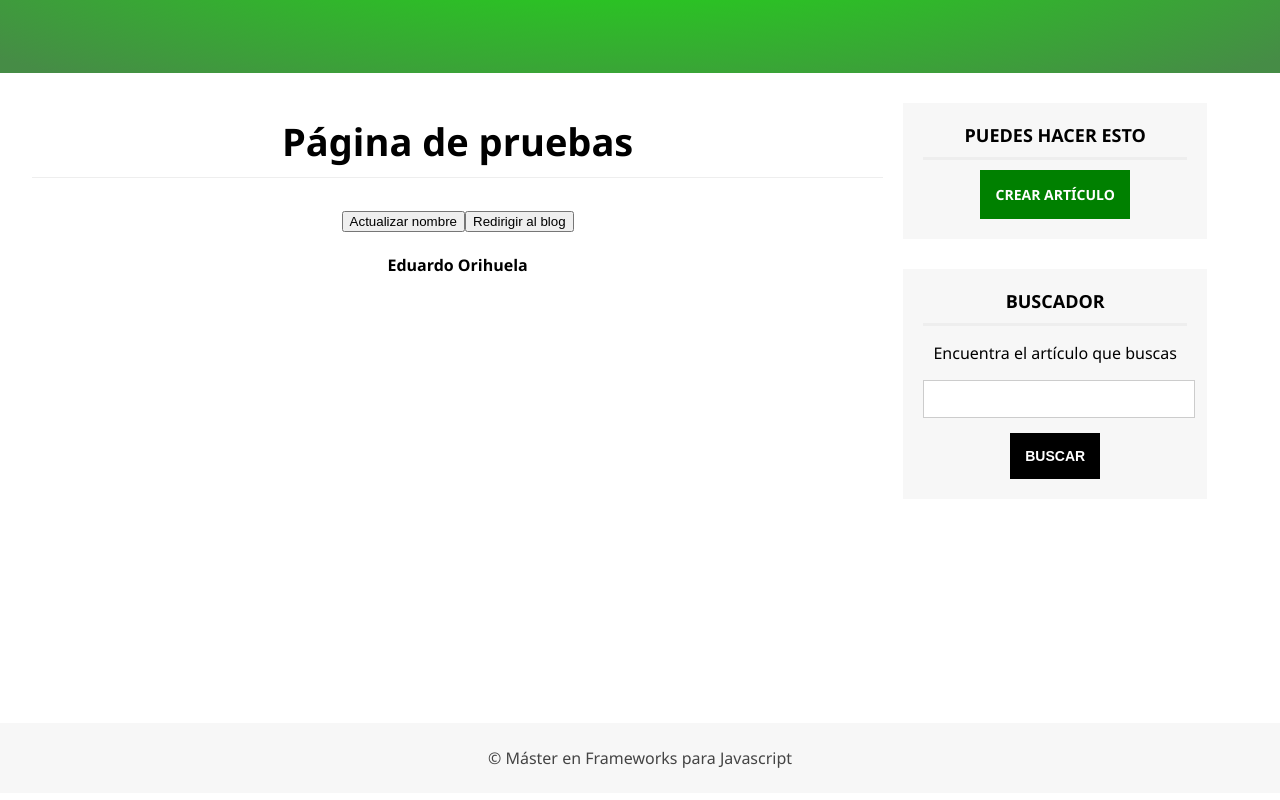
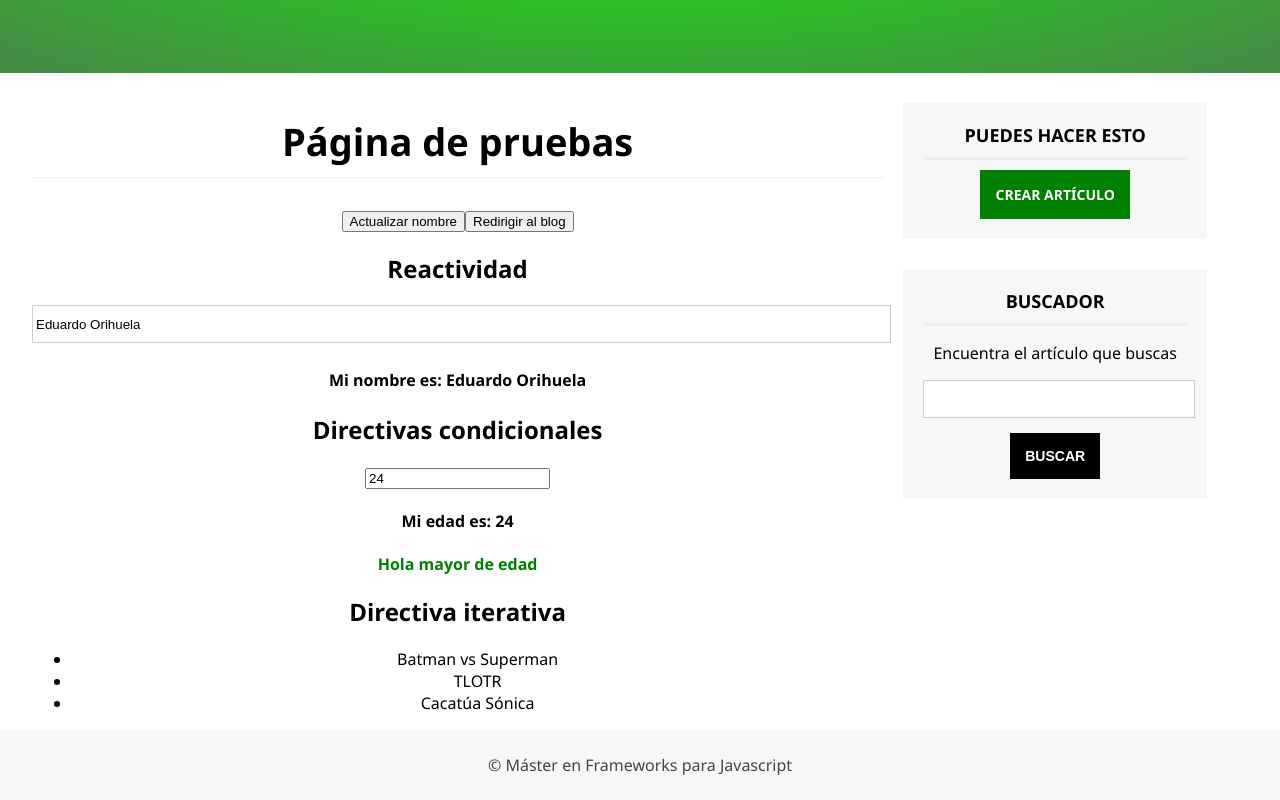
Before and after one commit to OriOrihuela/Master-Frontend-Frameworks, a Vue app in the folder learning-vue/: page /pagina in a window 1280 px wide. Shown: the part 403-1203 px from the top of the page. Built offline with nearby package versions, Linux system fonts and the light colour scheme.

Commit message:
feat: implement basic directives examples
Implement the basic directives with som examples (two-way data binding,
v-if, v-else-if, v-else, v-for)

BREAKING CHANGE: !
Closes !

```diff
--- a/learning-vue/src/components/Pagina.vue
+++ b/learning-vue/src/components/Pagina.vue
@@ -5,7 +5,28 @@
       <h3>{{id_desde_url}}</h3>
       <button @click="actualizarNombre()">Actualizar nombre</button>
       <button @click="redirigirAlBlog()">Redirigir al blog</button>
-      <h4>{{nombre}}</h4>
+
+      <!-- Testing reactivity (two-way data binding) -->
+      <h2>Reactividad</h2>
+      <input type="text" name="nombre" v-model="nombre" />
+      <h4>Mi nombre es: {{nombre}}</h4>
+
+      <!-- Conditional directives (v-if, v-else-if, v-else) -->
+      <h2>Directivas condicionales</h2>
+      <input type="number" name="number" v-model="edad" />
+      <h4>Mi edad es: {{edad}}</h4>
+      <p
+        style="color: green; font-weight: bold;"
+        v-if="edad && edad >= 18 && edad < 65"
+      >Hola mayor de edad</p>
+      <p style="color: purple; font-weight: bold;" v-else-if="edad && edad >= 65">Hola anciano</p>
+      <p style="color: red; font-weight: bold;" v-else>Hola menor de edad</p>
+
+      <!-- Iterative directive (v-for) -->
+      <h2>Directiva iterativa</h2>
+      <ul>
+        <li v-for="pelicula in peliculas" :key="pelicula">{{pelicula}}</li>
+      </ul>
     </section>
   </div>
 </template>
@@ -29,7 +50,9 @@ export default {
   data() {
     return {
       id_desde_url: null,
-      nombre: "Eduardo Orihuela"
+      nombre: "Eduardo Orihuela",
+      edad: 24,
+      peliculas: ["Batman vs Superman", "TLOTR", "Cacatúa Sónica"]
     };
   },
   methods: {
@@ -38,7 +61,7 @@ export default {
       console.log(this.nombre);
     },
     redirigirAlBlog() {
-      this.$router.push("/blog")
+      this.$router.push("/blog");
     }
   }
 };
```
